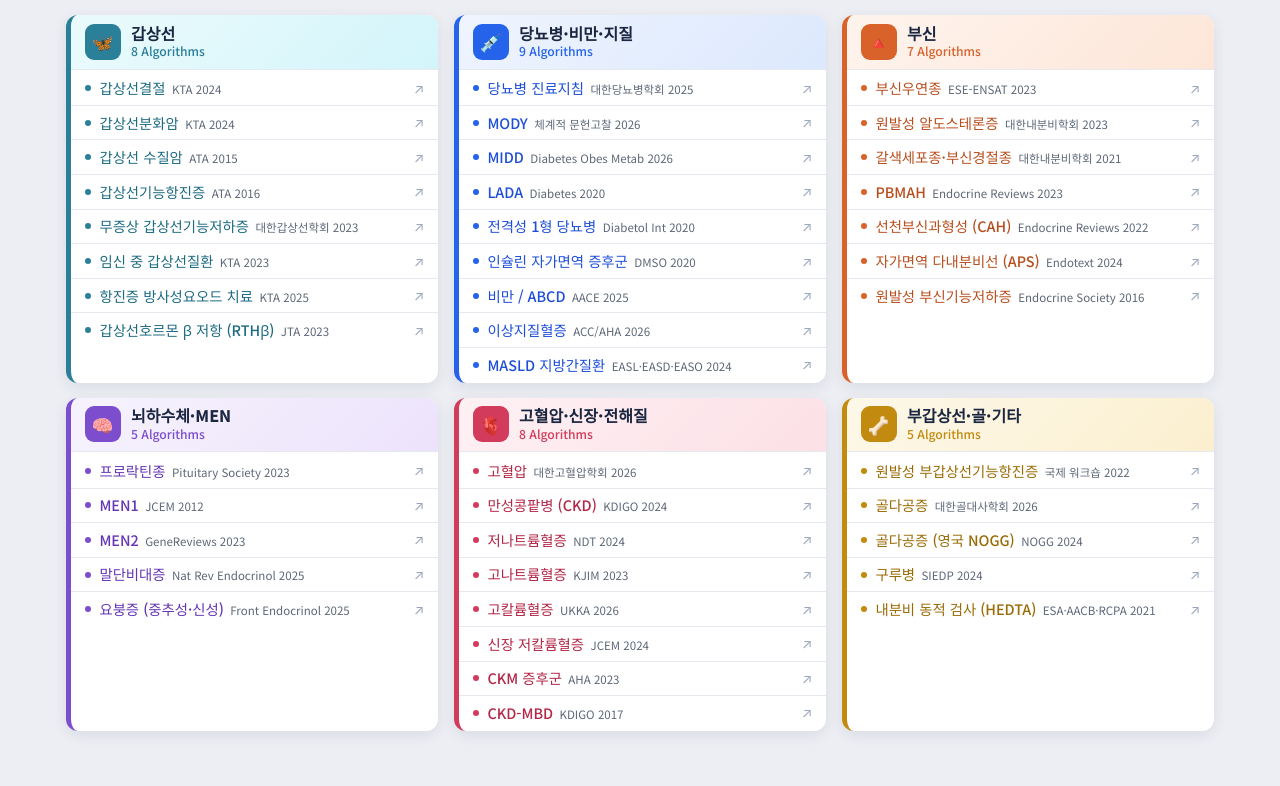
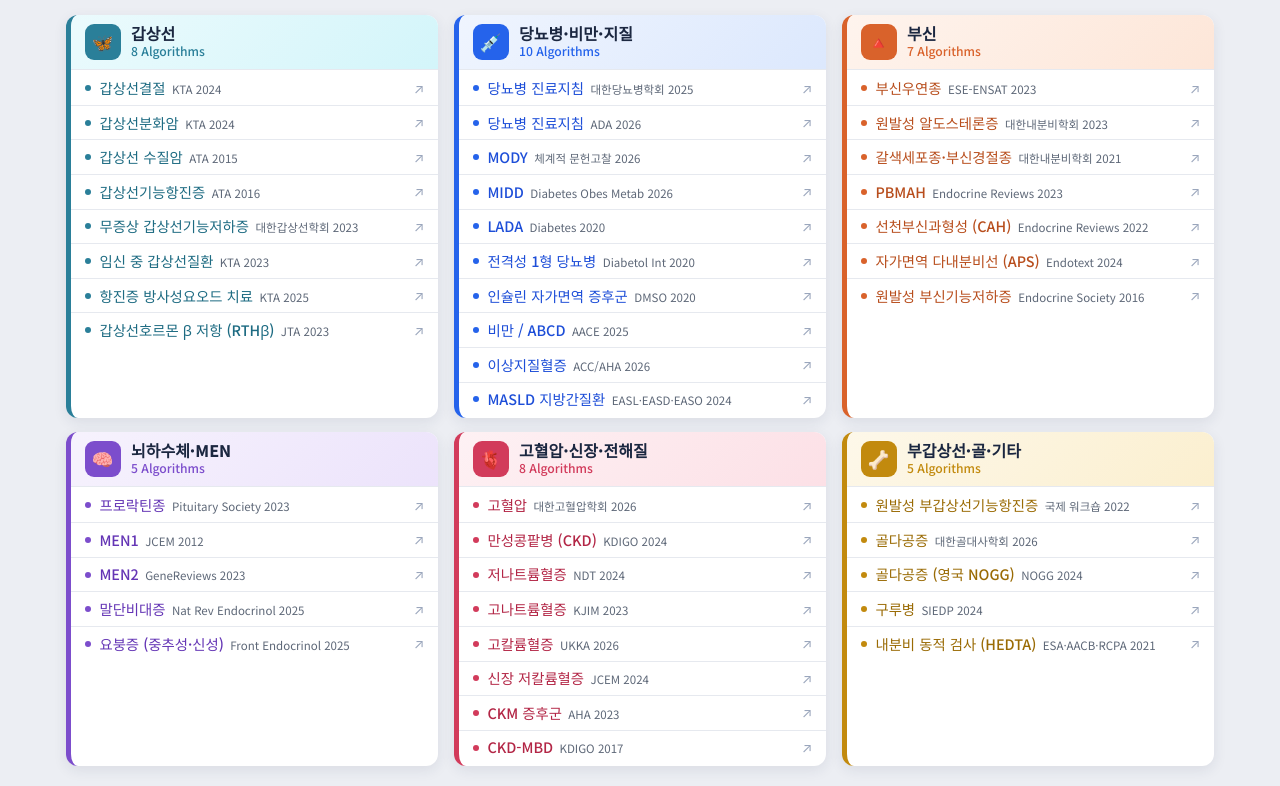
Before and after one commit to huydad-bot/endocrine-algorithm, a plain HTML site: page index.html in a window 1280 px wide. Shown: the part 115-901 px from the top of the page. Before the commit the page ends 866 px from the top, so only its background shows below. Drawn offline with Linux system fonts and the light colour scheme.

Commit message:
Add files via upload

```diff
--- a/index.html
+++ b/index.html
@@ -82,6 +82,7 @@ const GROUPS = [
   ['rthb','갑상선호르몬 β 저항 (RTHβ)','JTA 2023']]],
  ['당뇨병·비만·지질','💉','#2563EB','#DCE8FD','#1D4ED8',[
   ['KDA2025','당뇨병 진료지침','대한당뇨병학회 2025'],
+  ['ADA-2026','당뇨병 진료지침','ADA 2026'],
   ['mody','MODY','체계적 문헌고찰 2026'],
   ['midd','MIDD','Diabetes Obes Metab 2026'],
   ['lada','LADA','Diabetes 2020'],
```
